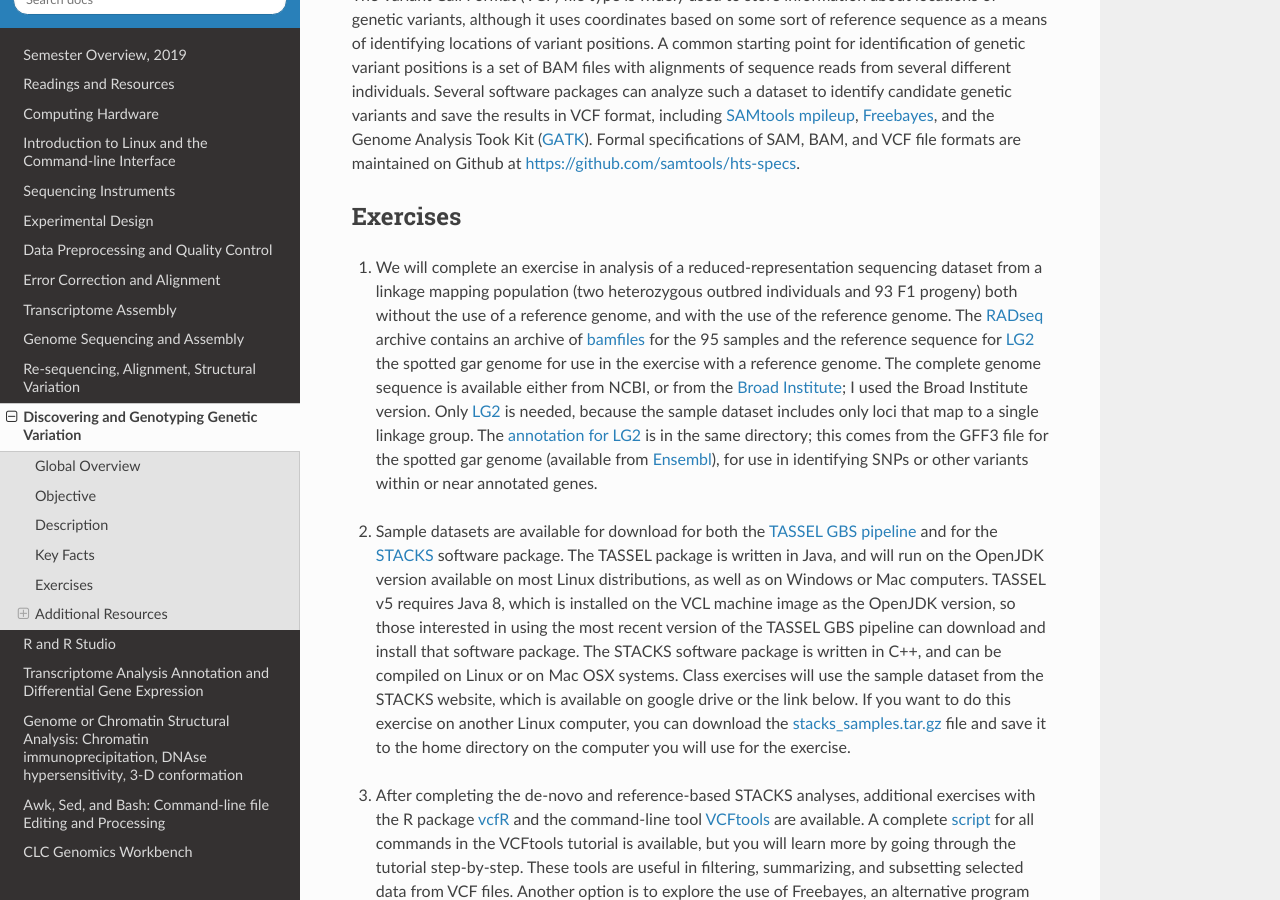
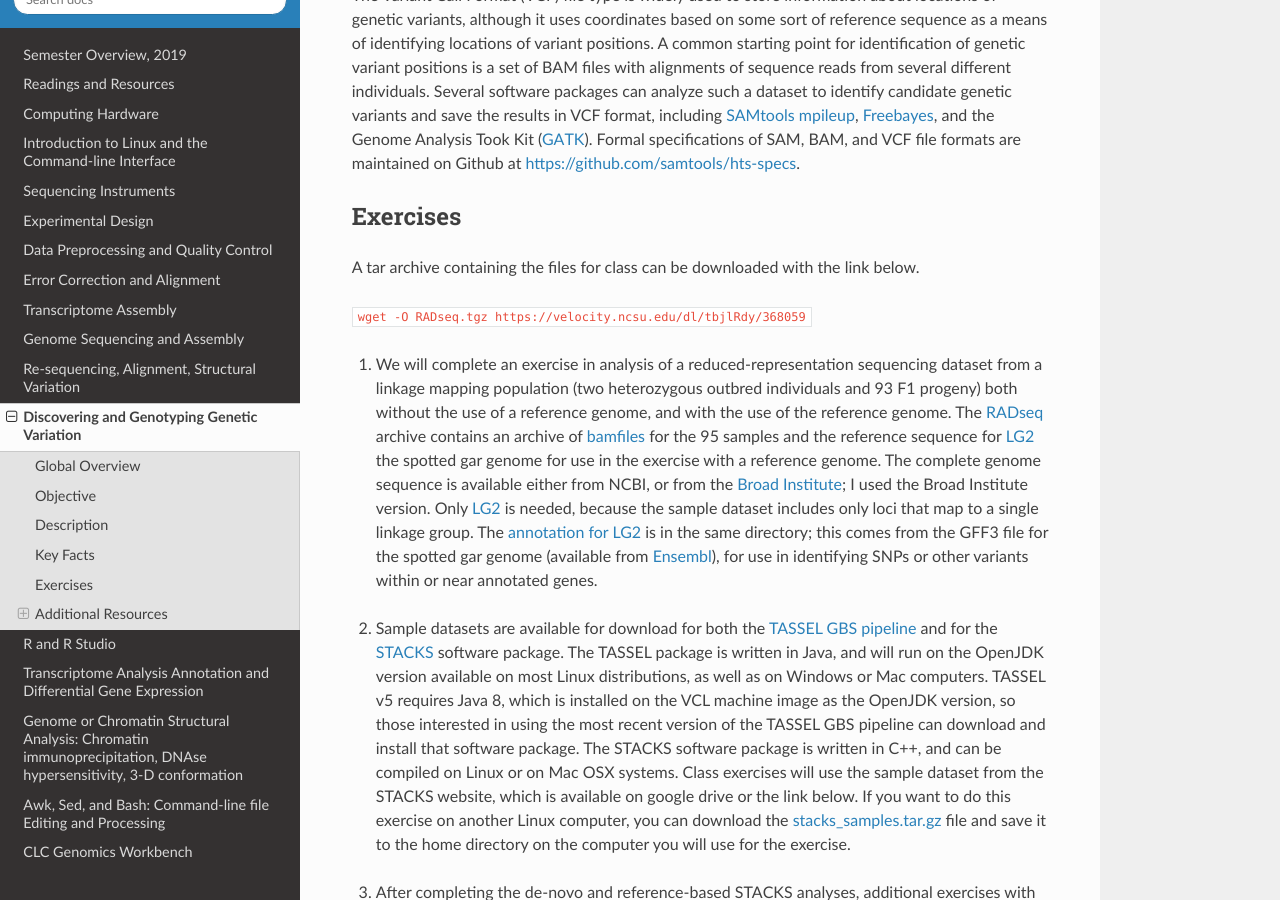
Before and after one commit to rwhetten/DeepSeqAnalysis, a Sphinx documentation site: the page built from docs/source/genotyping.rst, in a window 1280 px wide and 900 px high, scrolled down 1832 px. Built offline with Sphinx 7.4.7 and the Read the Docs theme 2.0.0, drawn with Linux system fonts in a browser that asks for light colours; some of the changed text lies outside the part shown.

Commit message:
Update genotyping.rst

```diff
--- a/docs/source/genotyping.rst
+++ b/docs/source/genotyping.rst
@@ -43,8 +43,11 @@ The Variant Call Format (VCF) file type is widely used to store information abou
 Exercises
 *********
 
+A tar archive containing the files for class can be downloaded with the link below.
 
-1.	We will complete an exercise in analysis of a reduced-representation sequencing dataset from a linkage mapping population (two heterozygous outbred individuals and 93 F1 progeny) both without the use of a reference genome, and with the use of the reference genome. The `RADseq <https://drive.google.com/open?id=1b8vlLQAhK6lQtACplqu0lEe2y-xXFw40>`_ archive contains an archive of `bamfiles <https://drive.google.com/open?id=1Kku1sschgluviX-xiX8nC_qyLKoCSkB8>`_ for the 95 samples and the reference sequence for `LG2 <https://drive.google.com/open?id=1tuz5QihPMiOTM_Trdux4gpvRVjAj58tEof>`_ the spotted gar genome for use in the exercise with a reference genome. The complete genome sequence is available either from NCBI, or from the `Broad Institute <ftp://ftp.broadinstitute.org/pub/assemblies/fish/spottedGar/LepOcu1/L_oculatus_v1.assembly.fasta>`_; I used the Broad Institute version. Only `LG2 <https://drive.google.com/open?id=1tuz5QihPMiOTM_Trdux4gpvRVjAj58tEof>`_ is needed, because the sample dataset includes only loci that map to a single linkage group. The `annotation for LG2 <https://drive.google.com/open?id=1XL0_tgdBe5ZqkwflT0N2XKipEoHvIsW9>`_ is in the same directory; this comes from the GFF3 file for the spotted gar genome (available from `Ensembl <http://useast.ensembl.org/Lepisosteus_oculatus/Info/WhatsNew?db=core>`_), for use in identifying SNPs or other variants within or near annotated genes.
+:code:`wget -O RADseq.tgz https://velocity.ncsu.edu/dl/tbjlRdy/368059`
+
+1.	We will complete an exercise in analysis of a reduced-representation sequencing dataset from a linkage mapping population (two heterozygous outbred individuals and 93 F1 progeny) both without the use of a reference genome, and with the use of the reference genome. The `RADseq <https://drive.google.com/open?id=1b8vlLQAhK6lQtACplqu0lEe2y-xXFw40>`_ archive contains an archive of `bamfiles <https://drive.google.com/open?id=1Kku1sschgluviX-xiX8nC_qyLKoCSkB8>`_ for the 95 samples and the reference sequence for `LG2 <https://drive.google.com/open?id=1tuz5QihPMiOTM_Trdux4gpvRVjAj58tE>`_ the spotted gar genome for use in the exercise with a reference genome. The complete genome sequence is available either from NCBI, or from the `Broad Institute <ftp://ftp.broadinstitute.org/pub/assemblies/fish/spottedGar/LepOcu1/L_oculatus_v1.assembly.fasta>`_; I used the Broad Institute version. Only `LG2 <https://drive.google.com/open?id=1tuz5QihPMiOTM_Trdux4gpvRVjAj58tE>`_ is needed, because the sample dataset includes only loci that map to a single linkage group. The `annotation for LG2 <https://drive.google.com/open?id=1XL0_tgdBe5ZqkwflT0N2XKipEoHvIsW9>`_ is in the same directory; this comes from the GFF3 file for the spotted gar genome (available from `Ensembl <http://useast.ensembl.org/Lepisosteus_oculatus/Info/WhatsNew?db=core>`_), for use in identifying SNPs or other variants within or near annotated genes.
 
 \
 
```
Also changed, not shown: other parts of docs/source/genotyping.rst (+1 -1 lines).
